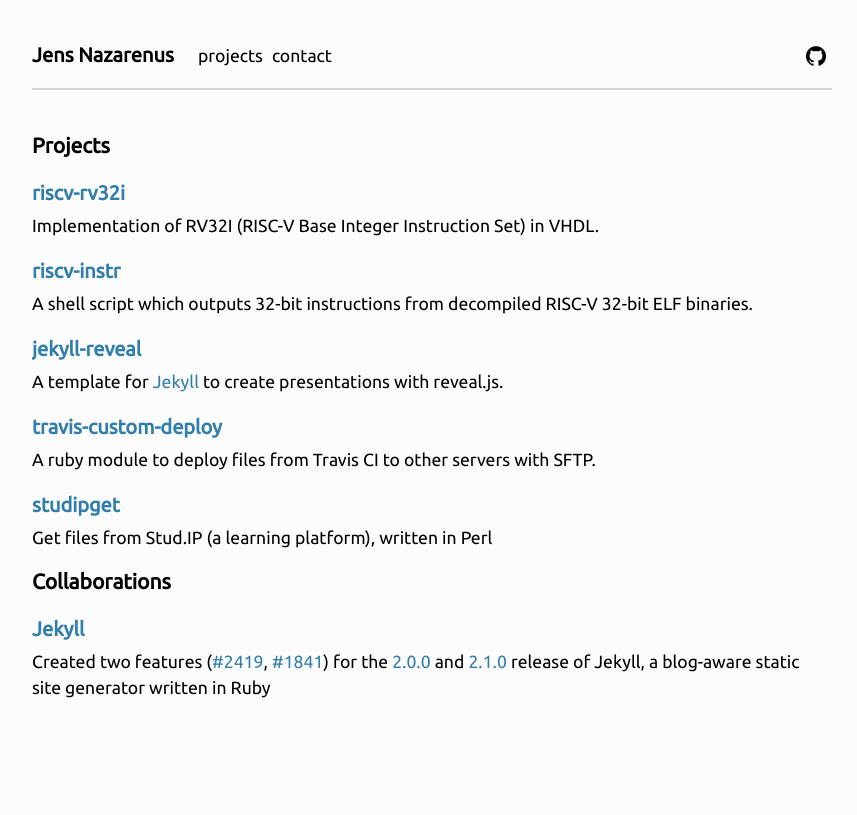
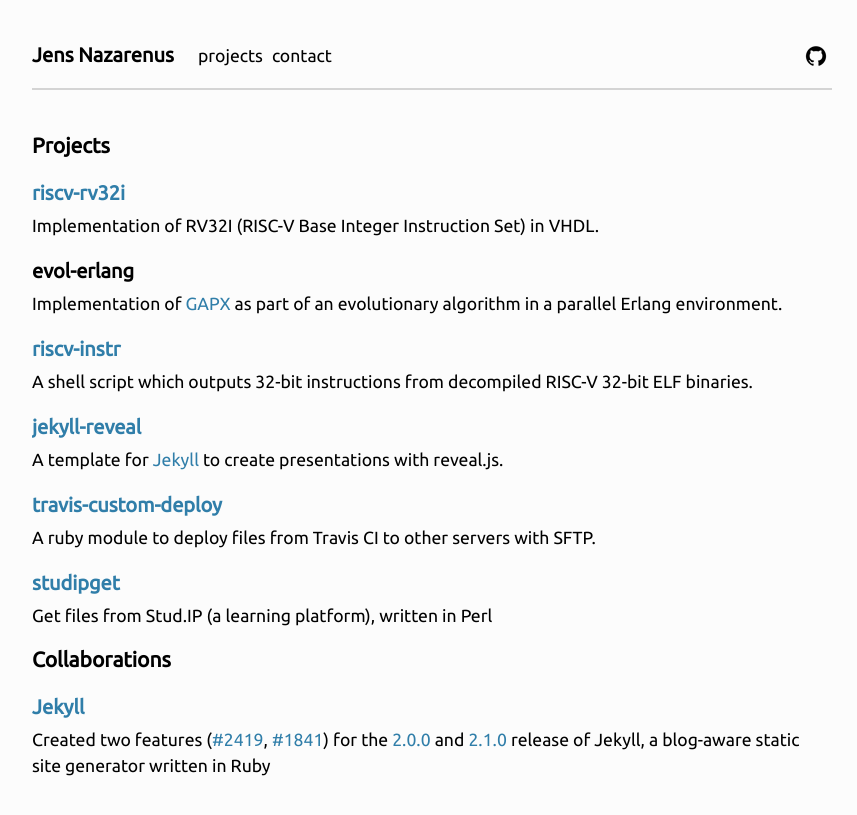
Before and after one commit to jens-na/jens-na.github.io, a Jekyll site: the page built from projects.html, in a window 1280 px wide. Shown: the top 815 px of the page, without its empty margins (208-1065 px from the left). Built offline with Jekyll 4.4.1, drawn with Linux system fonts in a browser that asks for light colours.

Commit message:
Add evol-erlang

```diff
--- a/projects.html
+++ b/projects.html
@@ -9,6 +9,10 @@
 <h2><a href="https://github.com/jens-na/riscv-rv32i">riscv-rv32i</a></h2>
 Implementation of RV32I (RISC-V Base Integer Instruction Set) in VHDL.
 
+<h2>evol-erlang</h2>
+Implementation of <a
+       href="https://pdfs.semanticscholar.org/1903/914356a95defba088cb3bb906feb45b587cc.pdf">GAPX</a>
+as part of an evolutionary algorithm in a parallel Erlang environment.
 <h2><a href="https://github.com/jens-na/riscv-instr">riscv-instr</a></h2>
 A shell script which outputs 32-bit instructions from decompiled RISC-V
 32-bit ELF binaries.
```
